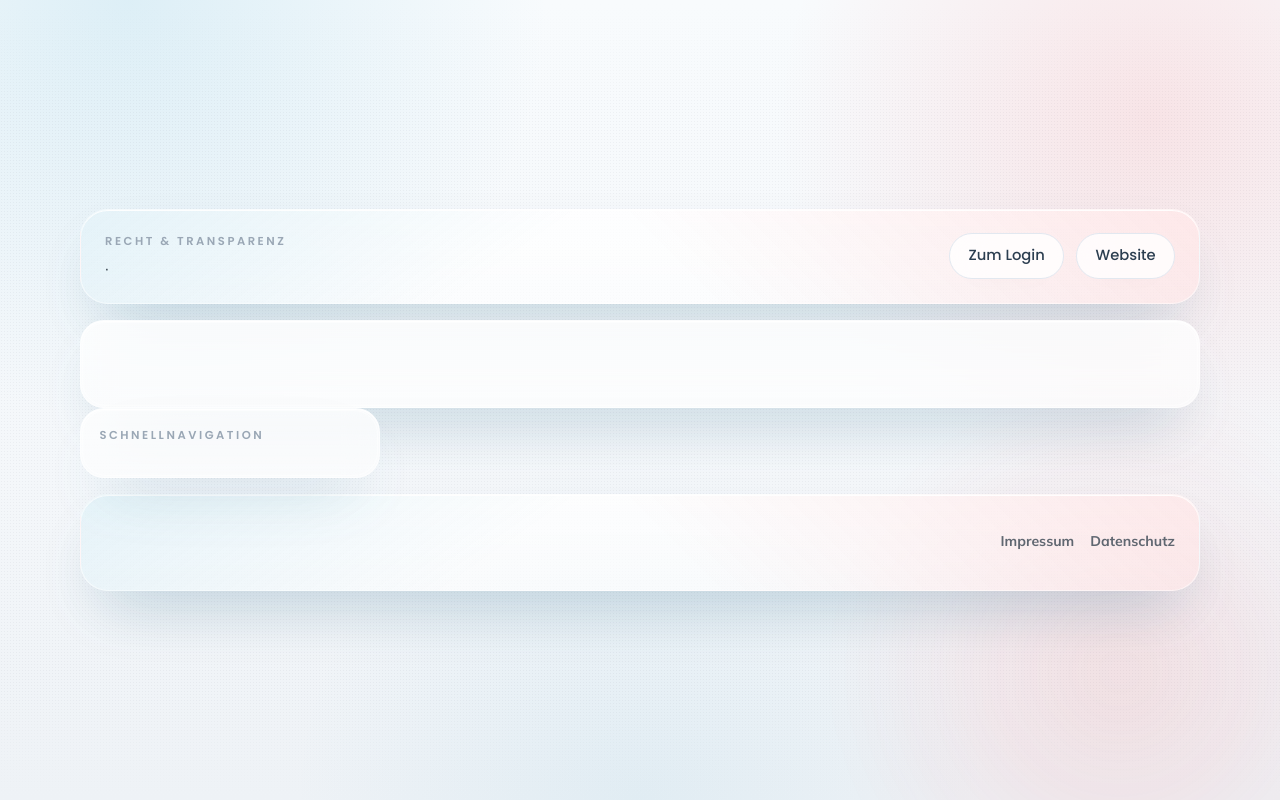
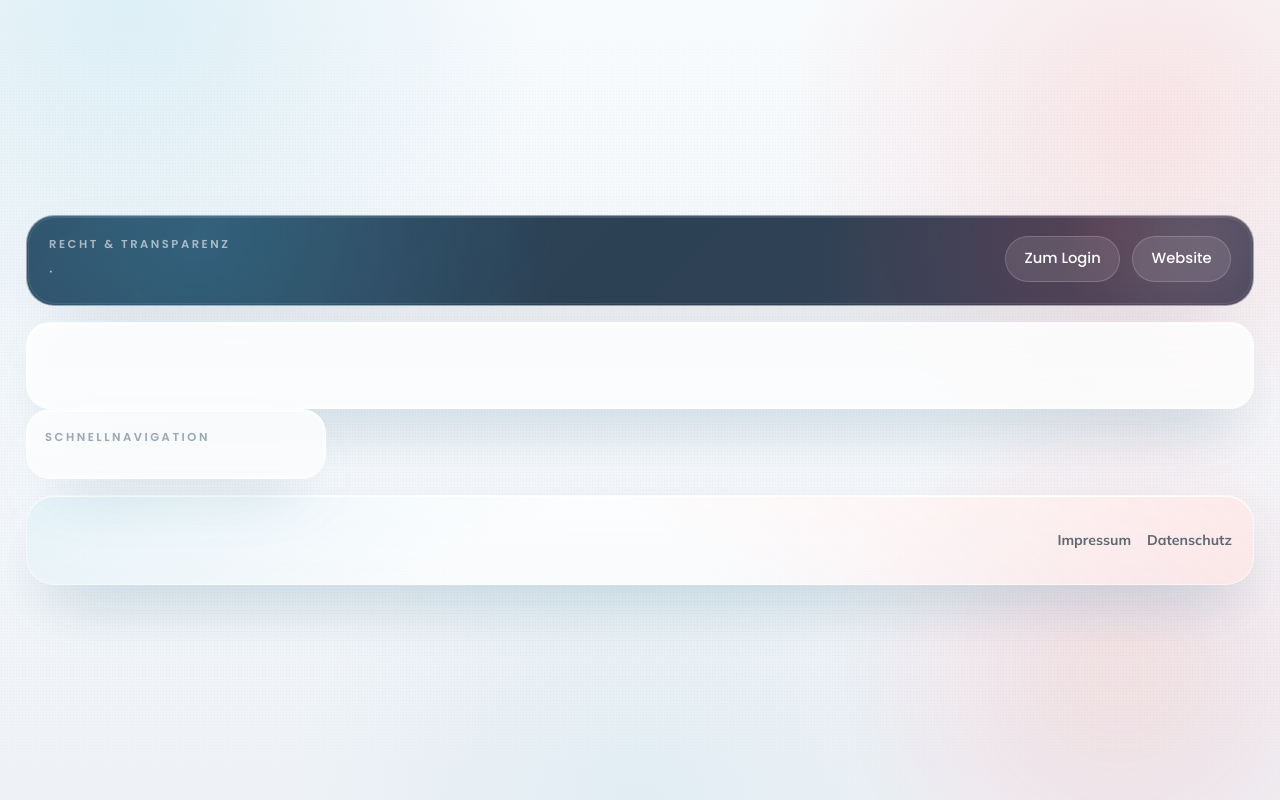
Before and after one commit to TomB3098/calendar-sync-automation, a Python web app: template webapp/templates/imprint.html in a window 1280 px wide. Run offline with Jinja, Linux system fonts and the light colour scheme; the template is opened without the code that fills it, so the values that code supplies are empty.

Commit message:
Fix legal page header styling

```diff
--- a/webapp/static/app.css
+++ b/webapp/static/app.css
@@ -1192,16 +1192,61 @@ pre,
   z-index: 1;
   display: grid;
   gap: 1rem;
-  width: min(1120px, 100%);
-}
-
-.public-header,
+  width: min(1240px, 100%);
+}
+
+.public-header {
+  position: relative;
+  display: grid;
+  grid-template-columns: minmax(0, 1fr) auto;
+  gap: 1rem 1.4rem;
+  align-items: end;
+  padding: 1.25rem 1.4rem 1.35rem;
+  border: 1px solid var(--color-glass-border);
+  border-radius: 28px;
+  background:
+    radial-gradient(circle at 14% 18%, rgb(67 169 209 / 28%) 0%, transparent 34%),
+    radial-gradient(circle at 88% 14%, rgb(252 67 73 / 18%) 0%, transparent 28%),
+    linear-gradient(135deg, rgb(42 68 92 / 98%) 0%, rgb(35 57 77 / 96%) 46%, rgb(46 58 82 / 96%) 100%);
+  box-shadow:
+    var(--shadow-dark),
+    inset 0 1px 0 rgb(255 255 255 / 12%);
+  overflow: hidden;
+}
+
+.public-header::before {
+  content: "";
+  position: absolute;
+  inset: auto -6rem -5rem auto;
+  width: 18rem;
+  height: 18rem;
+  border-radius: 50%;
+  background: radial-gradient(circle, rgb(255 255 255 / 12%) 0%, transparent 68%);
+  filter: blur(20px);
+  pointer-events: none;
+}
+
+.public-header::after {
+  content: "";
+  position: absolute;
+  inset: 1px;
+  border-radius: inherit;
+  border: 1px solid rgb(255 255 255 / 10%);
+  pointer-events: none;
+}
+
+.public-header > * {
+  position: relative;
+  z-index: 1;
+  min-width: 0;
+}
+
 .public-footer {
   display: flex;
   justify-content: space-between;
   gap: 1rem;
-  align-items: flex-start;
-  padding: 1.4rem 1.5rem;
+  align-items: center;
+  padding: 1.2rem 1.35rem;
   border: 1px solid var(--color-glass-border);
   border-radius: 28px;
   background:
@@ -1215,17 +1260,37 @@ pre,
 }
 
 .public-header h1 {
-  margin: 0.35rem 0 0.25rem;
+  margin: 0.3rem 0 0.2rem;
   font-family: "Poppins", "Segoe UI", sans-serif;
-  font-size: clamp(2rem, 4vw, 3rem);
-  line-height: 1.08;
-  color: var(--color-surface-dark-1);
-}
-
-.public-header p,
-.public-footer {
+  font-size: clamp(1.7rem, 3vw, 2.25rem);
+  line-height: 1.05;
+  letter-spacing: -0.02em;
+  color: rgb(255 255 255 / 96%);
+  text-wrap: balance;
+}
+
+.public-header p {
   margin: 0;
-  color: var(--color-text);
+  max-width: 44ch;
+  color: rgb(235 242 247 / 78%);
+}
+
+.public-header .brand-kicker {
+  color: rgb(255 255 255 / 58%);
+}
+
+.public-header .ghost-link {
+  background: rgb(255 255 255 / 10%);
+  border-color: rgb(255 255 255 / 18%);
+  color: var(--color-white);
+  box-shadow: none;
+}
+
+.public-header .ghost-link:hover {
+  background: rgb(255 255 255 / 16%);
+  border-color: rgb(255 255 255 / 28%);
+  color: var(--color-white);
+  box-shadow: 0 14px 30px -22px rgb(0 0 0 / 28%);
 }
 
 .public-main {
@@ -1236,11 +1301,9 @@ pre,
   display: flex;
   flex-wrap: wrap;
   gap: 0.75rem;
+  justify-self: end;
   justify-content: flex-end;
-}
-
-.public-footer {
-  align-items: center;
+  align-self: start;
 }
 
 .public-footer-block {
@@ -1607,12 +1670,14 @@ pre,
 
   .public-header,
   .public-footer {
-    flex-direction: column;
+    display: grid;
+    grid-template-columns: 1fr;
     align-items: stretch;
   }
 
   .public-actions {
-    justify-content: stretch;
+    justify-self: start;
+    justify-content: flex-start;
   }
 }
 
--- a/webapp/templates/legal_base.html
+++ b/webapp/templates/legal_base.html
@@ -14,7 +14,7 @@
   </head>
   <body class="auth-body">
     <div class="public-shell">
-      <header class="public-header surface-alt">
+      <header class="public-header">
         <div>
           <div class="brand-kicker">Recht & Transparenz</div>
           <h1>{{ title }}</h1>
```
